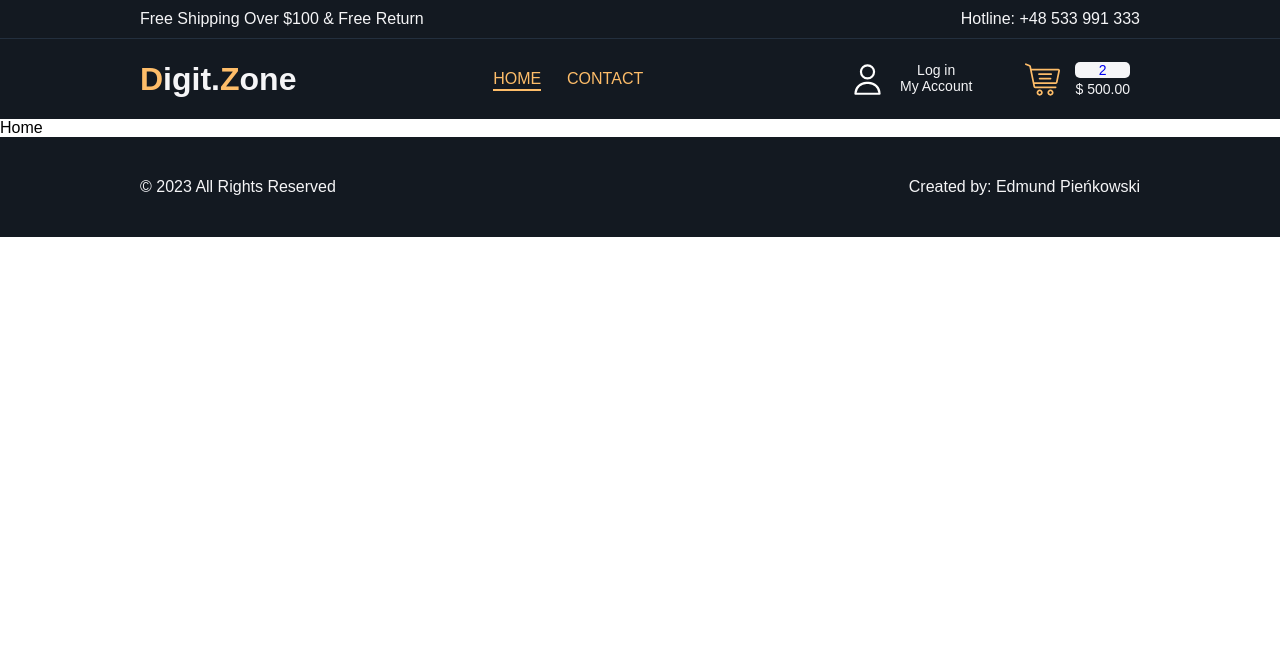
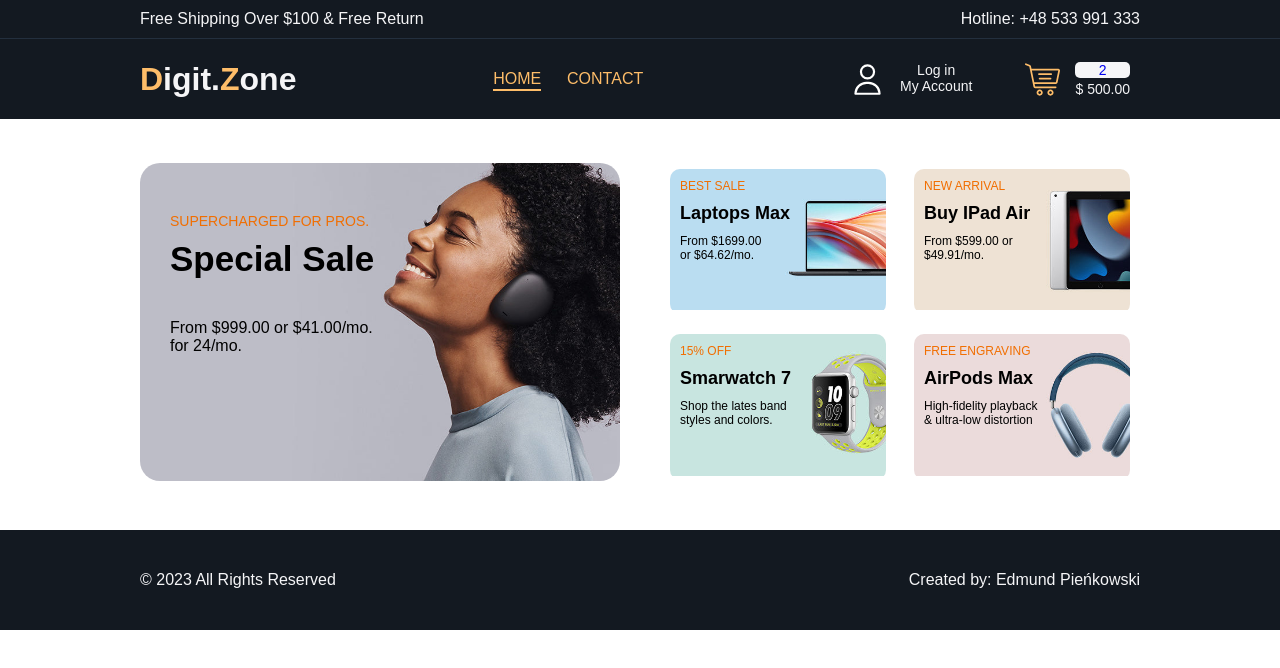
Before and after one commit to Pieniu1511/ecommerce-react-app, a React (Create React App) app: page / in a window 1280 px wide. Shown: the top 668 px of the page. Built offline with nearby package versions, Linux system fonts and the light colour scheme.

Commit message:
started work on main banner

```diff
--- a/src/components/header/HeaderBottom.module.css
+++ b/src/components/header/HeaderBottom.module.css
@@ -121,7 +121,7 @@
 		border: none;
 		background-color: transparent;
 		color: var(--color-white);
-		font-size: 5rem;
+		font-size: 4.9rem;
 		padding: 1rem;
 	}
 }
--- a/src/components/header/MenuMobile.js
+++ b/src/components/header/MenuMobile.js
@@ -26,7 +26,7 @@ function MenuMobile(props) {
 						</Link>
 					</li>
 					<li>
-						<Link to='/login' className={classes.mobileLink} onClick={props.onCloseMenu}>Login</Link>
+						<Link to='login' className={classes.mobileLink} onClick={props.onCloseMenu}>Login</Link>
 					</li>
 					<li>
 						<Link className={`${classes.mobileLink} ${classes.mobileLinkCart}`} onClick={props.onCloseMenu}>
--- a/src/pages/Home/HomePage.js
+++ b/src/pages/Home/HomePage.js
@@ -1,12 +1,61 @@
 import React from 'react'
-// import classes from './HomePage.module.css'
+import classes from './HomePage.module.css'
 
 function HomePage() {
-  return (
-    <div>
-      Home
-    </div>
-  )
+	return (
+		<section className={classes.home}>
+			<div className={`${classes.homeContainer} container`}>
+				<div className={classes.top}>
+					<div className={classes.topLeft}>
+						<div className={classes.mainBannerTxt}>
+							<p className={classes.mainBannerTop}>SUPERCHARGED FOR PROS.</p>
+							<h2>Special Sale</h2>
+							<p className={classes.mainBannerBottom}>From $999.00 or $41.00/mo. for 24/mo.</p>
+						</div>
+						<img
+							src='/images/main-banner.jpg'
+							alt='Woman listening to music with headphones'
+							className={classes.mainBanner}
+						/>
+					</div>
+					<div className={classes.topRight}>
+						<div className={classes.banner}>
+							<div className={classes.bannerTxt}>
+								<p className={classes.bannerTop}>Best sale</p>
+								<p className={classes.bannerTittle}>Laptops Max</p>
+								<p className={classes.bannerBottom}>From $1699.00 or $64.62/mo.</p>
+							</div>
+							<img src='/images/catbanner-01.jpg' alt='laptop' className={classes.bannerImg} />
+						</div>
+						<div className={classes.banner}>
+							<div className={classes.bannerTxt}>
+								<p className={classes.bannerTop}>New arrival</p>
+								<p className={classes.bannerTittle}>Buy IPad Air</p>
+								<p className={classes.bannerBottom}>From $599.00 or $49.91/mo.</p>
+							</div>
+							<img src='/images/catbanner-03.jpg' alt='ipad' className={classes.bannerImg} />
+						</div>
+						<div className={classes.banner}>
+							<div className={classes.bannerTxt}>
+								<p className={classes.bannerTop}>15% off</p>
+								<p className={classes.bannerTittle}>Smarwatch 7</p>
+								<p className={classes.bannerBottom}>Shop the lates band styles and colors.</p>
+							</div>
+							<img src='/images/catbanner-02.jpg' alt='laptop' className={classes.bannerImg} />
+						</div>
+              <div className={classes.banner}>
+                <div className={classes.bannerTxt}>
+                  <p className={classes.bannerTop}>Free Engraving</p>
+                  <p className={classes.bannerTittle}>AirPods Max</p>
+                  <p className={classes.bannerBottom}>High-fidelity playback & ultra-low distortion</p>
+                </div>
+                <img src='/images/catbanner-04.jpg' alt='laptop' className={classes.bannerImg} />
+              </div>
+					</div>
+				</div>
+			</div>
+		</section>
+	)
 }
 
 export default HomePage
--- a/src/pages/Home/HomePage.module.css
+++ b/src/pages/Home/HomePage.module.css
@@ -0,0 +1,140 @@
+.home {
+    align-items: center;
+    display: flex;
+    justify-content: center;
+    width: 100%;
+}
+
+.homeContainer {
+    width: 100%;
+}
+
+.top {
+    align-items: center;
+    display: flex;
+    justify-content: space-between;
+    width: 100%;
+}
+
+.topLeft {
+    width: 48%;
+    position: relative;
+}
+
+.mainBannerTxt {
+    left: 3rem;
+    position: absolute;
+    top: 5rem;
+}
+
+.mainBannerTop {
+    color: var(--color-orange);
+    font-size: 1.4rem;
+    margin-bottom: 1rem;
+}
+
+.mainBannerTxt h2 {
+    font-size: 3.5rem;
+    margin-bottom: 4rem;
+}
+
+.mainBannerBottom {
+    width: 80%;
+}
+
+.mainBanner {
+    border-radius: 2rem;
+    height: 100%;
+    width: 100%;
+}
+
+.topRight {
+    display: flex;
+    flex-wrap: wrap;
+    justify-content: space-between;
+    width: 48%;
+}
+
+.banner {
+    height: 45%;
+    width: 45%;
+    border-radius: 1rem;
+    margin: 1rem;
+    overflow: hidden;
+    position: relative;
+}
+
+.bannerImg {
+    width: 100%;
+    height: 100%;
+}
+
+.bannerTxt {
+    position: absolute;
+    top: 1rem;
+    left: 1rem;
+}
+
+.bannerTop {
+    text-transform: uppercase;
+    font-size: 1.2rem;
+    color: var(--color-orange);
+    margin-bottom: 1rem;
+}
+
+.bannerTittle {
+    font-weight: bold;
+    margin: 1rem 0;
+    font-size: 1.8rem;
+}
+
+.bannerBottom {
+    font-size: 1.2rem;
+    width: 60%;
+}
+
+@media (max-width: 800px) {
+    .home {
+        display: block;
+        padding: 0;
+        margin: 0;
+    }
+
+    .homeContainer {
+        display: block;
+    }
+
+    .topRight {
+        display: none;
+    }
+
+    .topLeft {
+        height: 100%;
+        width: 100%;
+    }
+
+    .mainBanner {
+        border-radius: 0;
+        height: 100%;
+        width: 100%;
+    }
+
+    .mainBannerTxt {
+        top: 1rem;
+        left: 1rem;
+    }
+
+    .mainBannerTxt h2 {
+        font-size: 3rem;
+    }
+
+    .mainBannerTop {
+        color: var(--color-darkGrey);
+    }
+
+    .mainBannerBottom {
+        width: 60%;
+    }
+
+
+}
```
